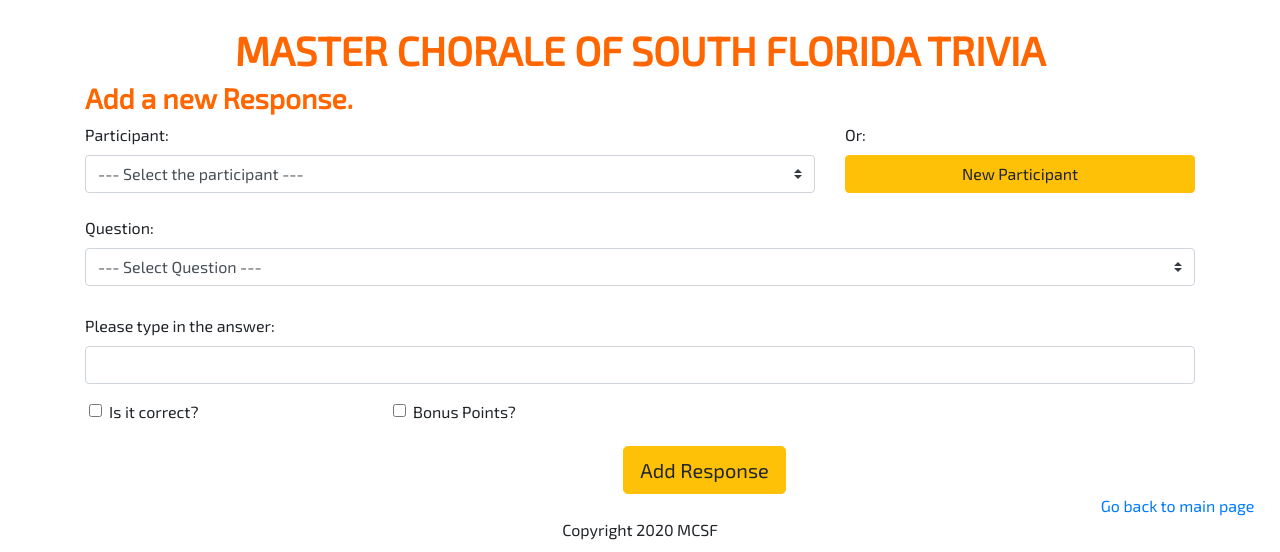
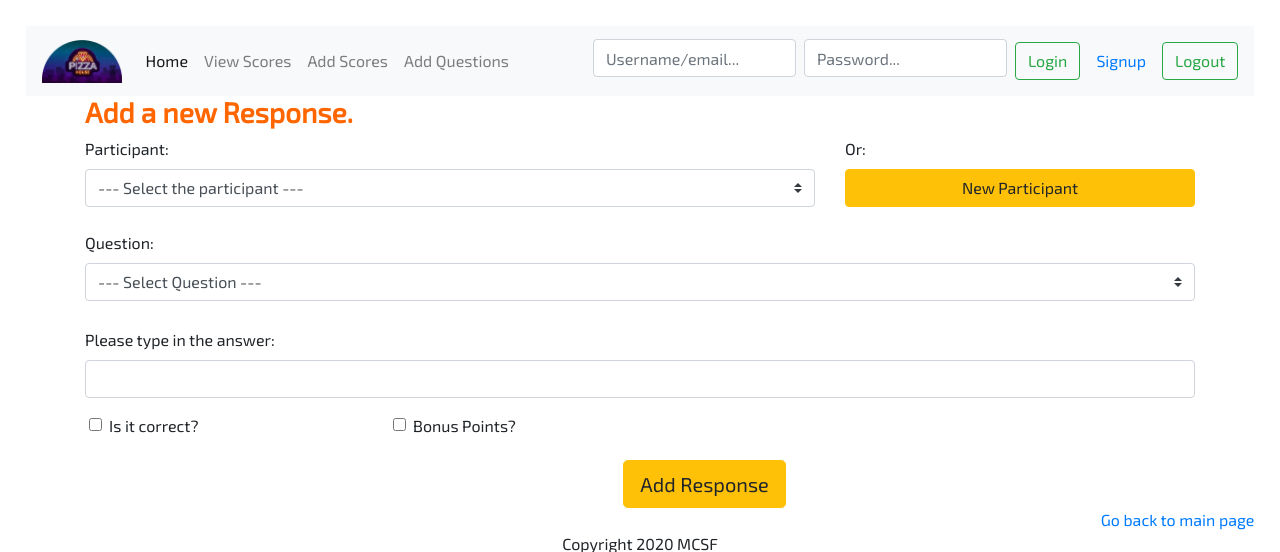
Before and after one commit to fdiaz79/triviaBoard, a PHP site: page /addScores.php in a window 1280 px wide. Shown: the top 552 px of the page. Run offline with PHP 8.4, Linux system fonts and the light colour scheme; data that the repository does not hold is empty.

Commit message:
signup functionality, connecting to the database

```diff
--- a/db/connect.php
+++ b/db/connect.php
@@ -2,7 +2,7 @@
     $conn = mysqli_connect('localhost', 'fabian', 'test1234', 'trivia_beethoven');
 
     if (!$conn) {
-        echo 'Connection error: ' . mysqli_connect_error();
+        die('Connection error: ' . mysqli_connect_error());
     }
 
 
--- a/style.css
+++ b/style.css
@@ -7,6 +7,14 @@ body{
 }
 
 .boton{
+    margin: auto;
+}
+
+.card{
+    margin: 4% auto;
+    width: 24em;
+}
+.card-body{
     margin: auto;
 }
 
--- a/templates/header.php
+++ b/templates/header.php
@@ -9,4 +9,44 @@
 </head>
 <body>
 
-    <h1 class="title text-center">MASTER CHORALE OF SOUTH FLORIDA TRIVIA</h1>
+    <!-- <h1 class="title text-center">MASTER CHORALE OF SOUTH FLORIDA TRIVIA</h1> -->
+
+    <header>
+        <nav class="navbar navbar-expand-lg navbar-light bg-light">
+            <a class="navbar-brand" href="#">
+                <img src="images/pizza-house.png" alt="some random logo" style="width: 4em;" >
+                <button class="navbar-toggler" type="button" data-toggle="collapse" data-target="#navbarContent" aria-controls="navbarContent" aria-expanded="false" aria-label="Toggle navigation">
+                    <span class="navbar-toggler-icon"></span>
+                </button>
+            </a>
+            <div class="collapse navbar-collapse" id="navbarContent" >
+                <ul class="navbar-nav mr-auto" >
+                    <li class="nav-item active" >
+                        <a href="index.php" class="nav-link" >Home</a>
+                    </li>
+                    <li class="nav-item" >
+                        <a class="nav-link" href="#">View Scores</a>
+                    </li>
+                    <li class="nav-item" >
+                        <a class="nav-link" href="#">Add Scores</a>
+                    </li>
+                    <li class="nav-item" >
+                        <a class="nav-link" href="#">Add Questions</a>
+                    </li>
+                    <!-- <li><a href="#">Create New Trivia</a></li>
+                    <li><a href="#">See Trivias</a></li> -->
+                </ul>
+                <form class="form-inline my-2 my-lg-0" action="includes/login.inc.php" method="POST">
+                    <input class="form-control mr-sm-2" type="text" name="mailuid" placeholder="Username/email...">
+                    <input class="form-control mr-sm-2" type="password" name="pwd" placeholder="Password...">
+                    <button class="btn btn-outline-success my-2 my-sm-0" type="submit" name="login-submit" >Login</button>
+                </form>
+                <a class="nav-link" href="signup.php">Signup </a>
+                <form class="form-inline my-2 my-lg-0" action="includes/logout.inc.php" method="POST">
+                    <button class="btn btn-outline-success my-2 my-sm-0" type="submit" name="logout-submit" >Logout</button>
+                </form>
+
+            </div>
+
+        </nav>
+    </header>
```
Also changed, not shown: includes/signup.inc.php (added, +67 -0 lines), index.php (+7 -0 lines), signup.php (added, +28 -0 lines), images/pizza-house.png (added), includes/login.inc.php (added).
